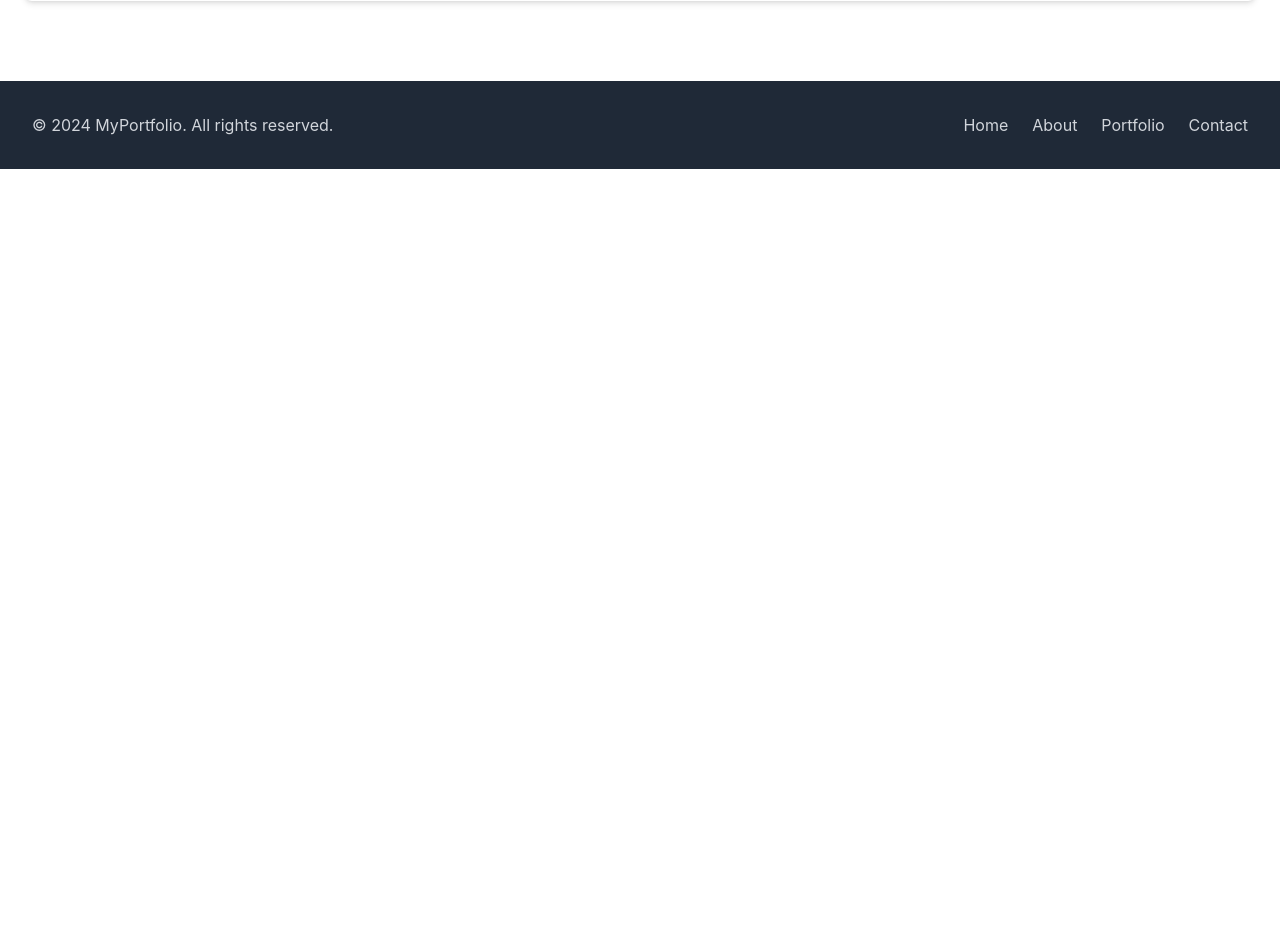
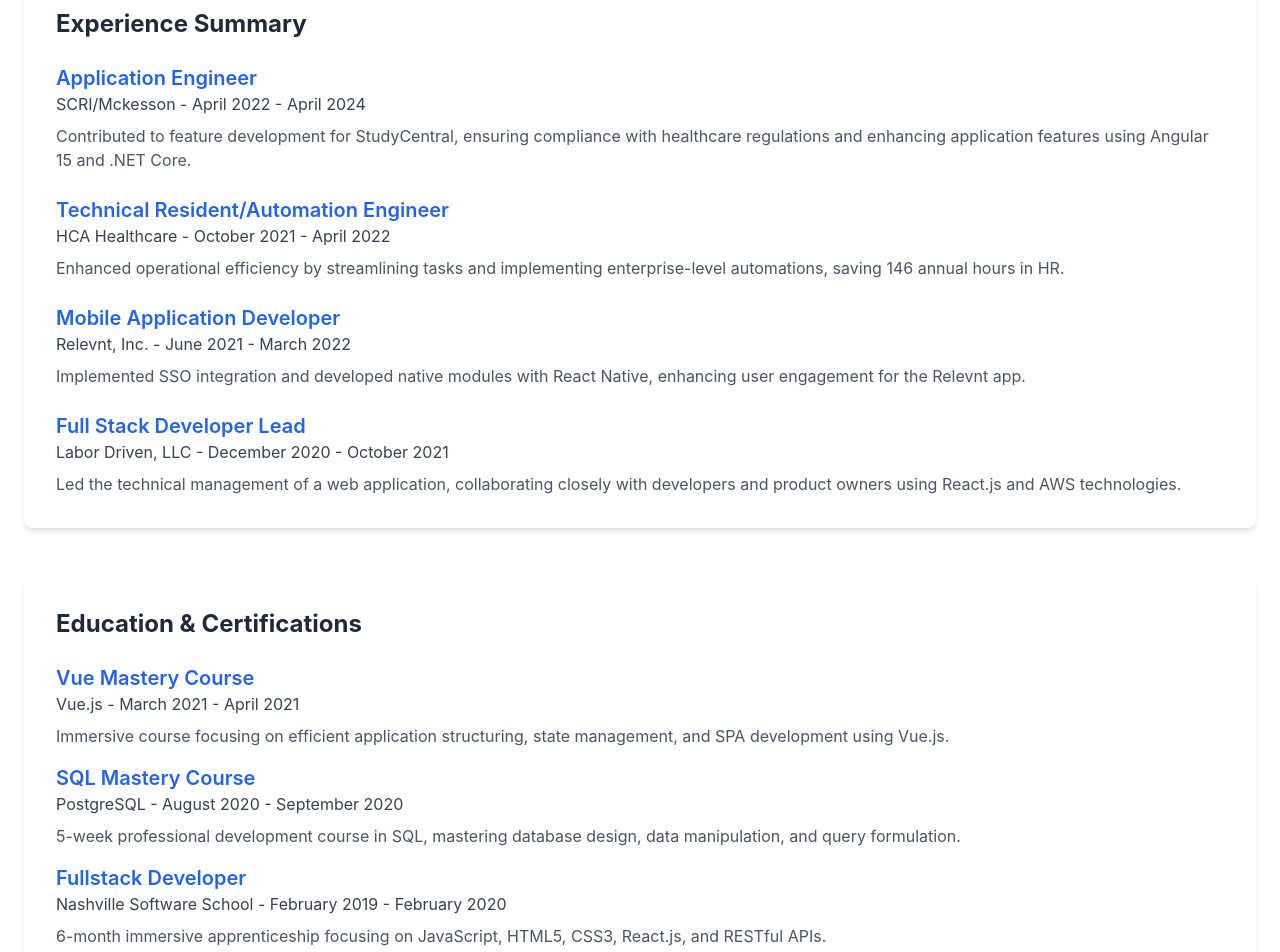
Before and after one commit to stephensenft21/portfoliosite, a React (Create React App) app: page /portfoliosite/about in a window 1280 px wide. Shown: the part 860-1812 px from the top of the page. Before the commit the page ends 1029 px from the top, so only its background shows below. Built offline with nearby package versions, Linux system fonts and the light colour scheme.

Commit message:
added personal data from resume

```diff
--- a/src/components/Articles.js
+++ b/src/components/Articles.js
@@ -6,7 +6,16 @@
     excerpt: 'Learn about the power of React Hooks and how they can simplify your component logic.',
     link: '#'
   },
-  // Add other articles...
+  {
+    title: 'Azure DevOps for Healthcare Applications',
+    excerpt: 'A deep dive into using Azure DevOps to maintain high coding standards and ensure compliance in healthcare projects.',
+    link: '#'
+  },
+  {
+    title: 'Best Practices for Automating HR Processes',
+    excerpt: 'How to streamline HR operations and reduce SLA times using automation tools like UIPATH.',
+    link: '#'
+  }
 ];
 
 const Articles = () => {
--- a/src/components/ClientFeedback.js
+++ b/src/components/ClientFeedback.js
@@ -2,10 +2,17 @@
 
 const feedbacks = [
   {
-    client: 'John Doe',
-    feedback: 'Amazing work! The project was delivered on time and exceeded all expectations.',
+    client: 'John Doe, CTO at Healthcare Corp',
+    feedback: 'Stephen played a crucial role in developing our healthcare application, ensuring compliance and scalability. His attention to detail and problem-solving skills are exceptional.'
   },
-  // Add other feedbacks...
+  {
+    client: 'Jane Smith, Project Manager at Relevnt',
+    feedback: 'Stephen’s expertise in React Native significantly enhanced our app’s user engagement. He is a highly skilled developer who delivers on time.'
+  },
+  {
+    client: 'Mike Johnson, CEO at Labor Driven',
+    feedback: 'Stephen led our web application development with great technical leadership. He managed a complex project with ease and delivered a top-notch product.'
+  }
 ];
 
 const ClientFeedback = () => {
--- a/src/components/DetailedCaseStudies.js
+++ b/src/components/DetailedCaseStudies.js
@@ -2,12 +2,23 @@
 
 const caseStudies = [
   {
-    title: 'Labor Driven',
-    problem: 'Complex workflow automation',
-    approach: 'Built a scalable microservice architecture using Node.js and Docker.',
-    outcome: 'Reduced processing time by 40%.',
+    title: 'StudyCentral Development',
+    problem: 'Need for a compliant, scalable healthcare CTMS application.',
+    approach: 'Developed custom UI components using Angular 15, established REST endpoints using .NET Core, and integrated Azure cloud tools for monitoring and compliance.',
+    outcome: 'Enhanced application features while ensuring compliance with healthcare regulations, improving document management and user permission protocols.'
   },
-  // Add other case studies...
+  {
+    title: 'HCA Healthcare Automation',
+    problem: 'Inefficient HR processes leading to delays and increased SLA for candidate onboarding.',
+    approach: 'Streamlined tasks through enterprise-level automation using UIPATH, reducing manual effort and aligning automation with compliance standards.',
+    outcome: 'Saved 146 annual hours in HR, significantly reducing onboarding SLA and improving candidate experience.'
+  },
+  {
+    title: 'Relevnt App Enhancement',
+    problem: 'User engagement and app deployment errors.',
+    approach: 'Implemented SSO integration using Native Modules and enhanced app features through React Native development.',
+    outcome: 'Improved user engagement and reduced app deployment errors, leading to a more efficient update process.'
+  }
 ];
 
 const DetailedCaseStudies = () => {
--- a/src/components/EducationCertifications.js
+++ b/src/components/EducationCertifications.js
@@ -2,11 +2,23 @@
 
 const certifications = [
   {
-    title: 'Certified Kubernetes Administrator',
-    institution: 'CNCF',
-    date: 'April 2021',
+    title: 'Vue Mastery Course',
+    institution: 'Vue.js',
+    date: 'March 2021 - April 2021',
+    description: 'Immersive course focusing on efficient application structuring, state management, and SPA development using Vue.js.'
   },
-  // Add other certifications...
+  {
+    title: 'SQL Mastery Course',
+    institution: 'PostgreSQL',
+    date: 'August 2020 - September 2020',
+    description: '5-week professional development course in SQL, mastering database design, data manipulation, and query formulation.'
+  },
+  {
+    title: 'Fullstack Developer',
+    institution: 'Nashville Software School',
+    date: 'February 2019 - February 2020',
+    description: '6-month immersive apprenticeship focusing on JavaScript, HTML5, CSS3, React.js, and RESTful APIs.'
+  }
 ];
 
 const EducationCertifications = () => {
@@ -18,6 +30,7 @@
           <li key={index}>
             <h4 className="text-xl font-semibold text-blue-600">{certification.title}</h4>
             <p className="text-gray-700">{certification.institution} - {certification.date}</p>
+            <p className="text-gray-600 mt-2">{certification.description}</p>
           </li>
         ))}
       </ul>
--- a/src/components/Endorsements.js
+++ b/src/components/Endorsements.js
@@ -4,9 +4,18 @@
   {
     endorser: 'Jane Smith',
     position: 'CTO, TechCorp',
-    endorsement: 'A highly skilled developer with an eye for detail and a passion for delivering quality work.',
+    endorsement: 'Stephen is a highly skilled developer with an eye for detail and a passion for delivering quality work. His contributions to our projects were invaluable.'
   },
-  // Add other endorsements...
+  {
+    endorser: 'Mike Johnson',
+    position: 'CEO, Labor Driven',
+    endorsement: 'Stephen led our technical team with great skill and professionalism. His ability to manage complex projects and deliver on time is outstanding.'
+  },
+  {
+    endorser: 'Emily Davis',
+    position: 'Project Manager, Relevnt',
+    endorsement: 'Stephen’s expertise in mobile development was a game-changer for our app. His work is of the highest quality, and he’s a pleasure to work with.'
+  }
 ];
 
 const Endorsements = () => {
--- a/src/components/ExperienceSummary.js
+++ b/src/components/ExperienceSummary.js
@@ -2,12 +2,29 @@
 
 const experiences = [
   {
+    role: 'Application Engineer',
+    company: 'SCRI/Mckesson',
+    date: 'April 2022 - April 2024',
+    description: 'Contributed to feature development for StudyCentral, ensuring compliance with healthcare regulations and enhancing application features using Angular 15 and .NET Core.'
+  },
+  {
     role: 'Technical Resident/Automation Engineer',
     company: 'HCA Healthcare',
     date: 'October 2021 - April 2022',
-    description: 'Streamlined tasks and implemented enterprise-level automations, saving 146 annual hours in HR.'
+    description: 'Enhanced operational efficiency by streamlining tasks and implementing enterprise-level automations, saving 146 annual hours in HR.'
   },
-  // Add other experiences...
+  {
+    role: 'Mobile Application Developer',
+    company: 'Relevnt, Inc.',
+    date: 'June 2021 - March 2022',
+    description: 'Implemented SSO integration and developed native modules with React Native, enhancing user engagement for the Relevnt app.'
+  },
+  {
+    role: 'Full Stack Developer Lead',
+    company: 'Labor Driven, LLC',
+    date: 'December 2020 - October 2021',
+    description: 'Led the technical management of a web application, collaborating closely with developers and product owners using React.js and AWS technologies.'
+  }
 ];
 
 const ExperienceSummary = () => {
--- a/src/components/Footer.js
+++ b/src/components/Footer.js
@@ -6,7 +6,7 @@
     <footer className="bg-gray-800 text-gray-300 py-8">
       <div className="max-w-7xl mx-auto px-4 sm:px-6 lg:px-8">
         <div className="flex justify-between items-center">
-          <p>&copy; 2024 MyPortfolio. All rights reserved.</p>
+          <p>&copy; 2024 Stephen Senft. All rights reserved.</p>
           <div className="flex space-x-6">
             {['Home', 'About', 'Portfolio', 'Contact'].map((item) => (
               <Link key={item} to={`/${item.toLowerCase()}`} className="hover:text-white">
--- a/src/components/ProfessionalMilestones.js
+++ b/src/components/ProfessionalMilestones.js
@@ -5,9 +5,26 @@
     role: 'Application Engineer',
     company: 'SCRI/Mckesson',
     period: 'April 2022 - April 2024',
-    description: 'Contributed to feature development for StudyCentral, ensuring compliance with healthcare regulations and enhancing application features.'
+    description: 'Contributed to feature development for StudyCentral, ensuring compliance with healthcare regulations and enhancing application features. Developed custom UI components with Angular 15 and REST endpoints using .NET Core.'
   },
-  // Add other milestones...
+  {
+    role: 'Technical Resident/Automation Engineer',
+    company: 'HCA Healthcare',
+    period: 'October 2021 - April 2022',
+    description: 'Enhanced operational efficiency by streamlining tasks, saving 146 annual hours in HR through automation. Developed skills in RPA tools like UIPATH.'
+  },
+  {
+    role: 'Mobile Application Developer',
+    company: 'Relevnt, Inc.',
+    period: 'June 2021 - March 2022',
+    description: 'Implemented SSO integration and enhanced the Relevent app, reducing deployment errors and improving user engagement.'
+  },
+  {
+    role: 'Full Stack Developer Lead',
+    company: 'Labor Driven, LLC',
+    period: 'December 2020 - October 2021',
+    description: 'Led the technical management and development of a high-level web application, collaborating with developers and product owners using React.js and AWS technologies.'
+  }
 ];
 
 const ProfessionalMilestones = () => {
--- a/src/components/ProjectShowcase.js
+++ b/src/components/ProjectShowcase.js
@@ -2,11 +2,20 @@
 
 const projects = [
   {
-    title: 'Senft Lux Rentals',
-    description: 'A luxury property rental platform built with React and Node.js.',
+    title: 'StudyCentral',
+    description: 'An enterprise healthcare CTMS application developed with Angular 15 and .NET Core. Enhanced application features and ensured compliance with healthcare regulations.',
     link: '#'
   },
-  // Add other projects...
+  {
+    title: 'Relevnt App',
+    description: 'Enhanced a social media application through improved user engagement strategies and SSO integration using React Native.',
+    link: '#'
+  },
+  {
+    title: 'Labor Driven Web Application',
+    description: 'Led the development of a high-level web application using React.js, AWS Cognito, and Formik for a labor management platform.',
+    link: '#'
+  }
 ];
 
 const ProjectShowcase = () => {
--- a/src/components/SocialLinks.js
+++ b/src/components/SocialLinks.js
@@ -6,10 +6,10 @@
     <div className="bg-white p-6 rounded-lg shadow-md text-center">
       <h3 className="text-2xl font-bold text-gray-800 mb-4">Connect with Me</h3>
       <div className="flex justify-center space-x-6 text-blue-600">
-        <a href="https://linkedin.com/in/your-profile" target="_blank" rel="noopener noreferrer" className="hover:text-blue-700">
+        <a href="https://linkedin.com/in/stephen-senft" target="_blank" rel="noopener noreferrer" className="hover:text-blue-700">
           <FaLinkedin size={32} />
         </a>
-        <a href="https://github.com/your-username" target="_blank" rel="noopener noreferrer" className="hover:text-blue-700">
+        <a href="https://github.com/stephensenft21" target="_blank" rel="noopener noreferrer" className="hover:text-blue-700">
           <FaGithub size={32} />
         </a>
         <a href="https://twitter.com/your-profile" target="_blank" rel="noopener noreferrer" className="hover:text-blue-700">
--- a/src/components/Tutorials.js
+++ b/src/components/Tutorials.js
@@ -6,7 +6,16 @@
     excerpt: 'A step-by-step guide on creating a RESTful API using Node.js and Express.js.',
     link: '#'
   },
-  // Add other tutorials...
+  {
+    title: 'Implementing SSO with React Native',
+    excerpt: 'Learn how to implement Single Sign-On (SSO) in your React Native applications.',
+    link: '#'
+  },
+  {
+    title: 'Optimizing SQL Queries for Performance',
+    excerpt: 'Tips and tricks for improving the performance of your SQL queries, including indexing and query optimization techniques.',
+    link: '#'
+  }
 ];
 
 const Tutorials = () => {
--- a/src/pages/HomePage.js
+++ b/src/pages/HomePage.js
@@ -4,10 +4,10 @@
   return (
     <section className="bg-background h-screen flex flex-col justify-center items-center text-center px-4">
       <h1 className="text-4xl md:text-6xl font-bold text-primary mb-4 animate-fadeIn">
-        Welcome to My Portfolio
+        Stephen Senft - Full Stack Developer
       </h1>
       <p className="text-lg md:text-xl text-textSecondary max-w-2xl mx-auto animate-fadeIn delay-500">
-        I’m a Full Stack Developer with a passion for creating beautiful and functional web applications.
+        Dynamic Full Stack Developer based in Nashville, specializing in scalable, secure, and compliant healthcare applications. Known for a proactive approach in tackling business challenges through data-driven solutions.
       </p>
       <div className="mt-6 animate-slideIn delay-1000">
         <a href="#portfolio" className="inline-block bg-accent text-white py-3 px-6 rounded-md shadow-lg hover:bg-accent-dark transition duration-300">
```
